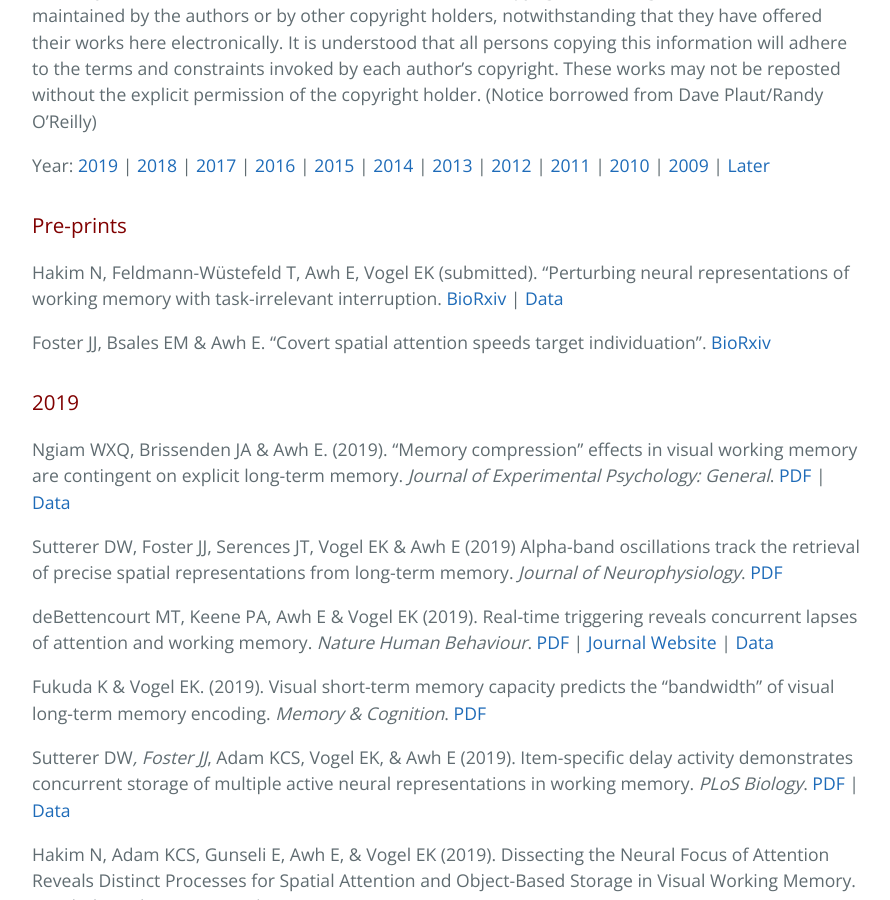
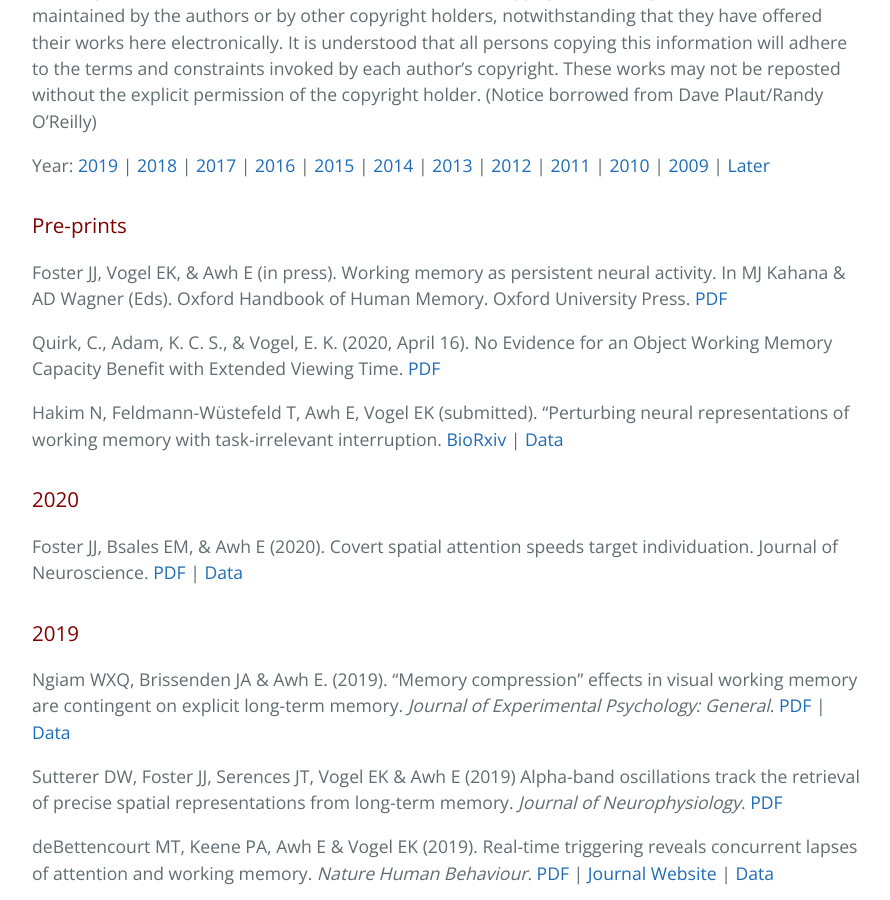
Before and after one commit to AwhVogelLab/awhvogellab.github.io, a Jekyll site: the page built from publications.md, in a window 1280 px wide and 900 px high, scrolled down 504 px. Shown: the whole window, without its empty margins (192-1082 px from the left). Built offline with Jekyll 4.4.1, drawn with Linux system fonts in a browser that asks for light colours; our own code applies the rules of GitHub Pages for plain Markdown files.

Commit message:
add Josh papers

```diff
--- a/publications.md
+++ b/publications.md
@@ -11,9 +11,16 @@ The documents distributed here have been provided as a means to ensure timely di
 Year: [2019](#2019) \| [2018](#2018) \| [2017](#2017) \| [2016](#2016) \| [2015](#2015) \| [2014](#2014) \| [2013](#2013) \| [2012](#2012) \| [2011](#2011) \| [2010](#2010) \| [2009](#2009) \| [Later](#2008)
 
 ### Pre-prints
+
+Foster JJ, Vogel EK, & Awh E (in press). Working memory as persistent neural activity. In MJ Kahana & AD Wagner (Eds). Oxford Handbook of Human Memory. Oxford University Press. [PDF](https://psyarxiv.com/jh6e3)
+
+Quirk, C., Adam, K. C. S., & Vogel, E. K. (2020, April 16). No Evidence for an Object Working Memory Capacity Benefit with Extended Viewing Time. [PDF](https://osf.io/pzy5q/)
+
 Hakim N, Feldmann-Wüstefeld T, Awh E, Vogel EK (submitted). “Perturbing neural representations of working memory with task-irrelevant interruption. [BioRxiv](https://www.biorxiv.org/content/10.1101/716613v1) \| [Data](https://osf.io/g5ahn/?view_only=4dd5c22fdcb6457689d73d3bf892b5cb)
 
-Foster JJ, Bsales EM & Awh E. "Covert spatial attention speeds target individuation". [BioRxiv](https://www.biorxiv.org/content/10.1101/838557v1)
+### 2020
+
+Foster JJ, Bsales EM, & Awh E (2020). Covert spatial attention speeds target individuation. Journal of Neuroscience. [PDF](/files/pdfs/Foster2020) \| [Data](https://osf.io/a9mvb/)
 
 ### 2019
 Ngiam WXQ, Brissenden JA & Awh E. (2019). “Memory compression” effects in visual working memory are contingent on explicit long-term memory. *Journal of Experimental Psychology: General*. [PDF](/files/pdfs/ngiam_2019_memory.pdf) \| [Data](https://osf.io/9c4rj/)
```
Also changed, not shown: 1 other file.
